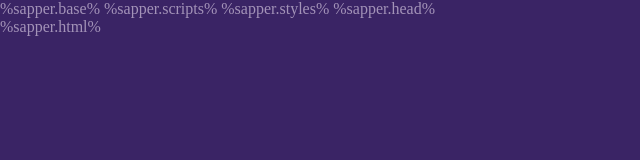
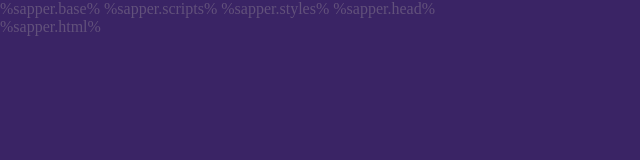
Before and after one commit to padunk/portfolio-v3, a website: page web/src/template.html in a window 1280 px wide. Shown: the whole page, without its empty margins (0-640 px from the left). Drawn offline with Linux system fonts and the light colour scheme; files that its build step writes are made by us from their sources; a web font is replaced by a local one.

Commit message:
re styling

```diff
--- a/web/src/components/ProjectCard.svelte
+++ b/web/src/components/ProjectCard.svelte
@@ -258,7 +258,6 @@
     }
 
     .ul-list {
-        list-style-type: none;
         list-style-position: inside;
         text-transform: capitalize;
         display: grid;
--- a/web/static/global.css
+++ b/web/static/global.css
@@ -80,7 +80,7 @@
 body {
     margin: 0;
     box-sizing: border-box !important;
-    color: var(--primary-lightest);
+    color: var(--primary-light);
     background-color: var(--primary);
     scrollbar-width: none;
     min-height: 100vh;
```
